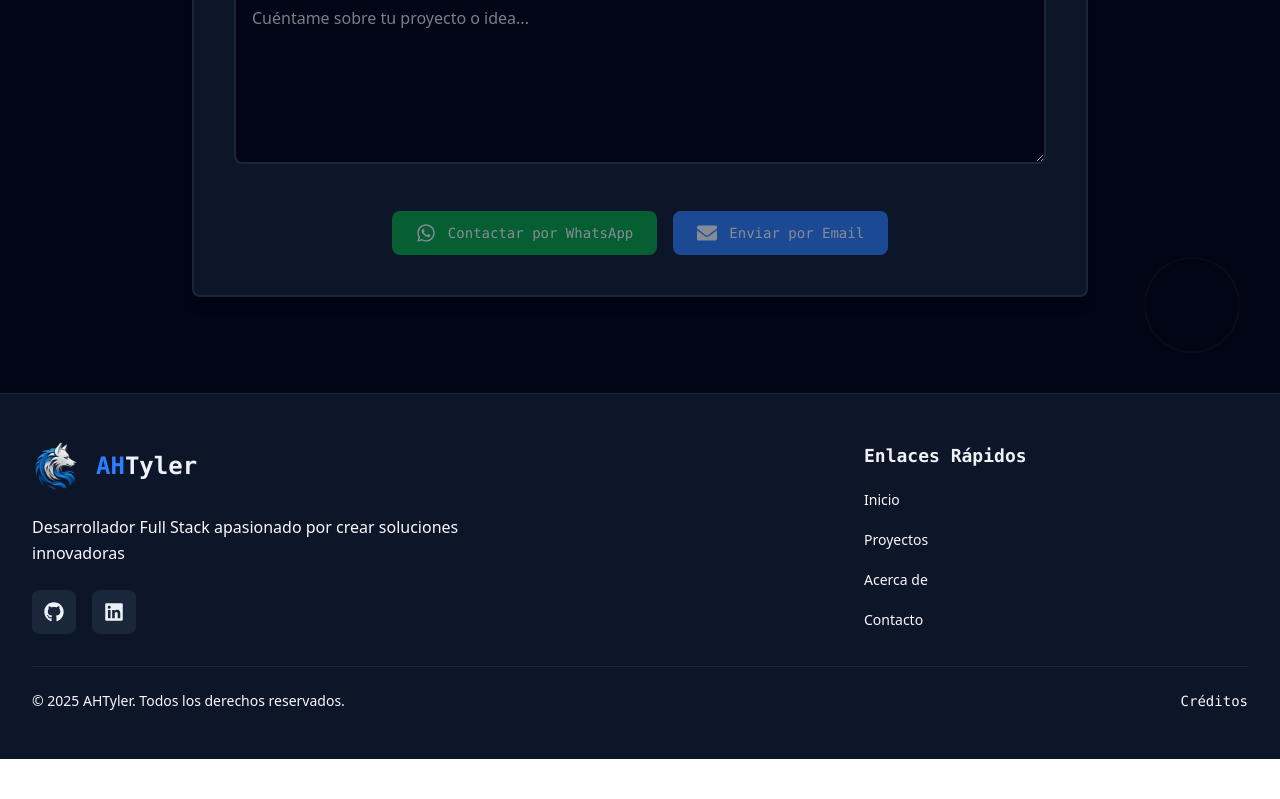
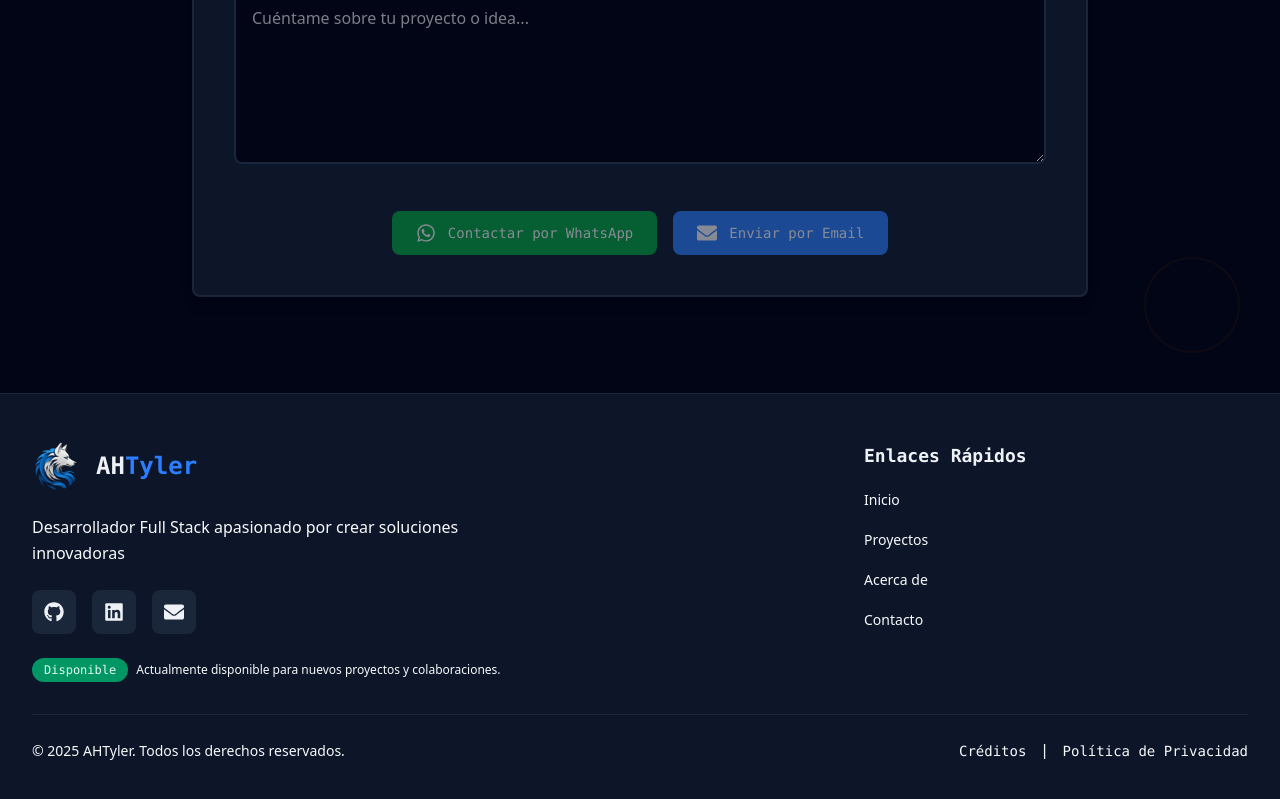
Before and after one commit to victortelles/Portafolio, a Next.js app: page / in a window 1280 px wide. Shown: the part 5167-5966 px from the top of the page. Before the commit the page ends 5926 px from the top, so only its background shows below. Built offline with nearby package versions, Linux system fonts and the light colour scheme.

Commit message:
Componente footer actualizado con nuevos tipados y botones

```diff
--- a/src/components/common/Footer/Footer.tsx
+++ b/src/components/common/Footer/Footer.tsx
@@ -1,5 +1,5 @@
 import type React from "react"
-import { FaGithub, FaLinkedin, FaTwitter } from "react-icons/fa"
+import { FaGithub, FaLinkedin, FaTwitter, FaEnvelope } from "react-icons/fa"
 import Image from "next/image"
 import content from "./footerData.json"
 import type { FooterContent } from "@/types/content"
@@ -16,6 +16,8 @@ const Footer: React.FC = () => {
                 return FaLinkedin
             case "twitter":
                 return FaTwitter
+            case "email":
+                return FaEnvelope
             default:
                 return FaGithub // Default icon
         }
@@ -43,8 +45,8 @@ const Footer: React.FC = () => {
 
                             {/* Brand Name */}
                             <h3 className="font-mono text-2xl font-bold">
-                                <span className="text-[var(--color-primary)]">AH</span>
-                                <span className="text-[var(--color-base-content)]">Tyler</span>
+                                <span className="text-[var(--color-base-content)]">AH</span>
+                                <span className="text-[var(--color-primary)]">Tyler</span>
                             </h3>
                         </div>
 
@@ -70,6 +72,24 @@ const Footer: React.FC = () => {
                                     </a>
                                 )
                             })}
+                        </div>
+
+                        {/* Disponibilidad */}
+                        <div className="flex items-center gap-2 mt-2">
+                            <span
+                                className={`font-mono text-xs px-3 py-1 rounded-full ${
+                                    footerData.footer.availability.status === "Disponible"
+                                        ? "bg-[var(--color-success)] text-[var(--color-success-content)]"
+                                        : footerData.footer.availability.status === "Medio Ocupado"
+                                        ? "bg-[var(--color-warning)] text-[var(--color-warning-content)]"
+                                        : "bg-[var(--color-error)] text-[var(--color-error-content)]"
+                                }`}
+                            >
+                                {footerData.footer.availability.status}
+                            </span>
+                            <span className="font-sans text-xs text-[var(--color-neutral-content)]">
+                                {footerData.footer.availability.messages[footerData.footer.availability.status]}
+                            </span>
                         </div>
                     </div>
 
@@ -101,13 +121,25 @@ const Footer: React.FC = () => {
                     <p className="font-sans text-[var(--color-neutral-content)] text-sm text-center sm:text-left">
                         {footerData.footer.copyright}
                     </p>
+                    <div className="flex flex-col sm:flex-row items-center gap-2">
+                        {/* Creditos y Privacidad */}
+                        <a
+                            href={footerData.footer.credits.href}
+                            className="font-mono text-sm text-[var(--color-neutral-content)] hover:text-[var(--color-primary)] transition-colors duration-300 underline-offset-4 hover:underline"
+                        >
+                            {footerData.footer.credits.label}
+                        </a>
 
-                    <a
-                        href={footerData.footer.credits.href}
-                        className="font-mono text-sm text-[var(--color-neutral-content)] hover:text-[var(--color-primary)] transition-colors duration-300 underline-offset-4 hover:underline"
-                    >
-                        {footerData.footer.credits.label}
-                    </a>
+                        {/* Separador */}
+                        <span className="hidden sm:inline-block mx-2 text-[var(--color-base-content)]">|</span>
+
+                        <a
+                            href={footerData.footer.privacy.href}
+                            className="font-mono text-sm text-[var(--color-neutral-content)] hover:text-[var(--color-primary)] transition-colors duration-300 underline-offset-4 hover:underline"
+                        >
+                            {footerData.footer.privacy.label}
+                        </a>
+                    </div>
                 </div>
             </div>
         </footer>
--- a/src/components/common/Footer/footerData.json
+++ b/src/components/common/Footer/footerData.json
@@ -14,6 +14,11 @@
             "platform": "linkedin",
             "href": "https://www.linkedin.com/in/vmta/",
             "label": "LinkedIn Profile"
+        },
+        {
+            "platform": "email",
+            "href": "mailto:victor-tah@outlook.com",
+            "label": "Enviar correo"
         }
     ],
     "quickLinks": [
@@ -36,9 +41,21 @@
     ],
     "footer": {
         "copyright": "© 2025 AHTyler. Todos los derechos reservados.",
+        "privacy": {
+            "label": "Política de Privacidad",
+            "href": "/privacy"
+        },
         "credits": {
             "label": "Créditos",
             "href": "/credits"
+        },
+        "availability": {
+            "status": "Disponible",
+            "messages": {
+                "Disponible": "Actualmente disponible para nuevos proyectos y colaboraciones.",
+                "Medio Ocupado": "Con disponibilidad limitada, pero abierto a propuestas interesantes.",
+                "Ocupado": "Actualmente sin disponibilidad, pero puedes dejar tu mensaje para futuras oportunidades."
+            }
         }
     }
 }
```
